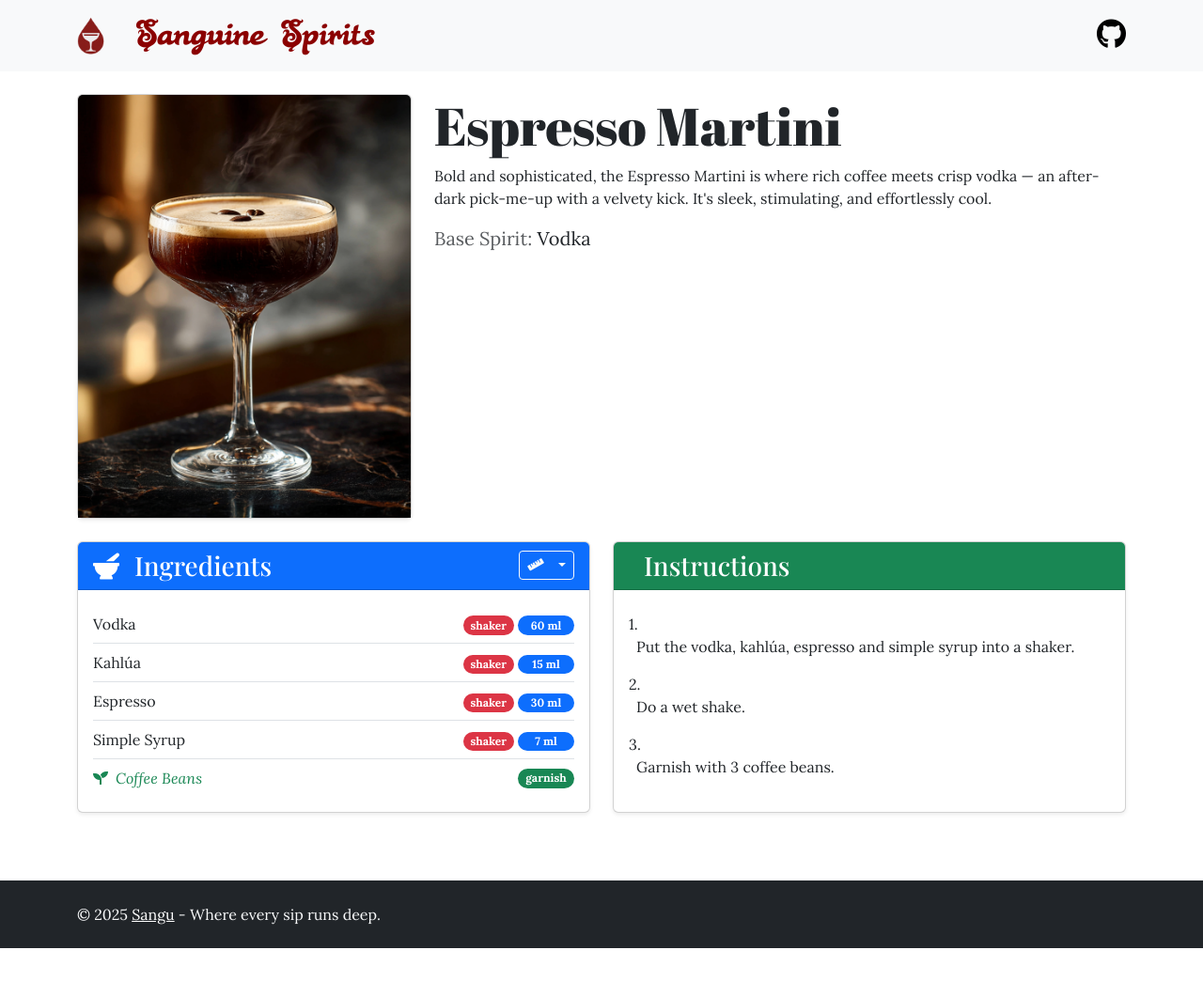
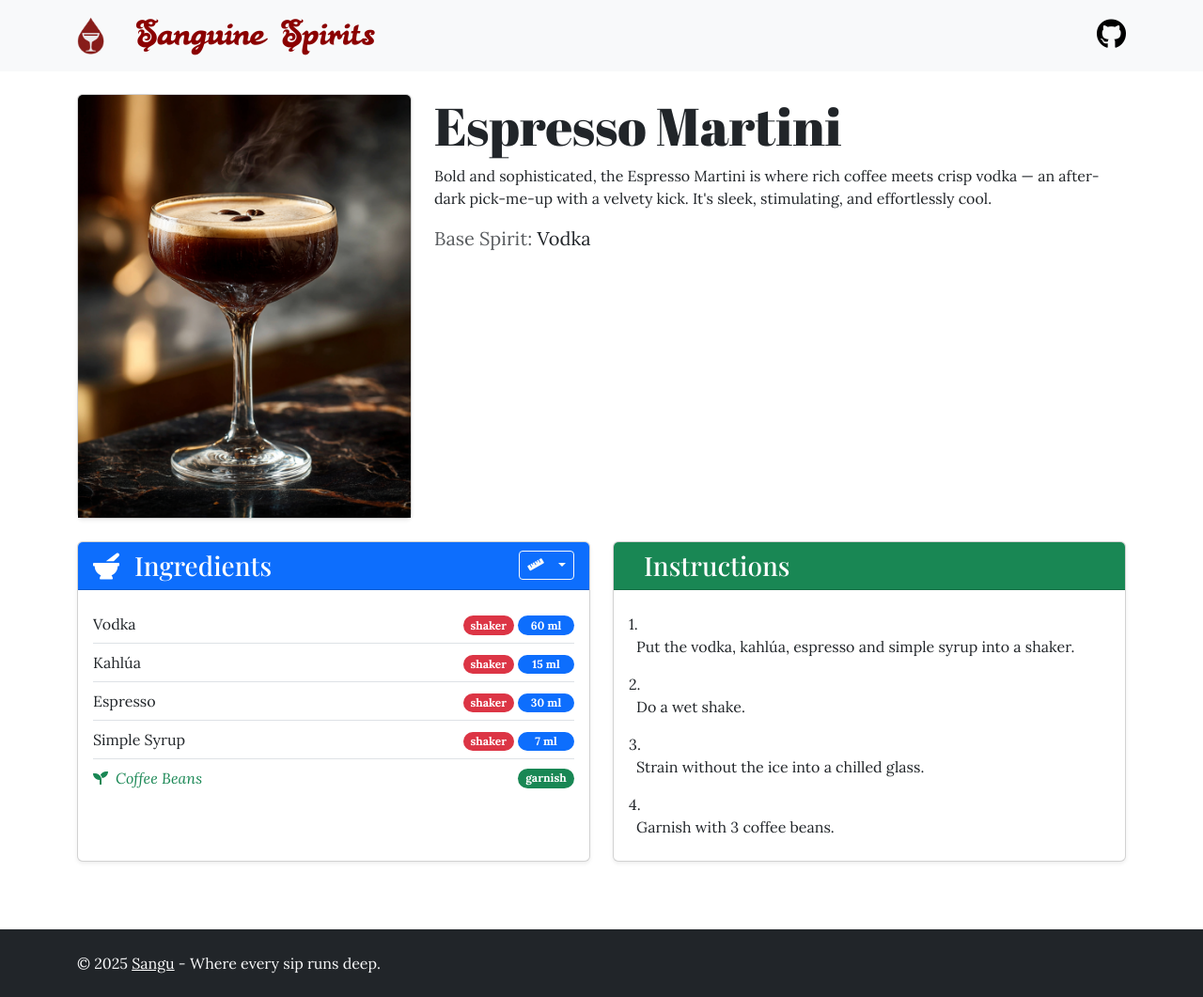
Before and after one commit to SanguPackage/Sanguine-Spirits, a Jekyll site: the page built from cocktails/espresso-martini.html, in a window 1280 px wide. Shown: the whole page at 94% size. Built offline with Jekyll 4.4.1, drawn with Linux system fonts in a browser that asks for light colours; nearby versions of some CDN libraries; some web fonts are replaced; before the commit the page ends 1009 px from its top, so only the background shows below that; part of the change alters nothing that is shown.

Commit message:
add missing step for espresso martini

```diff
--- a/_data/cocktails.yml
+++ b/_data/cocktails.yml
@@ -252,7 +252,7 @@
       type: garnish
   steps:
     - "Cut the lime (see video) and put in the shaker."
-    - "Add the teaspoons sugar and muddle."
+    - "Add 2 teaspoons of sugar and muddle."
     - "Add the cachaça and do a wet shake."
     - "Pour everything in a glass."
     - "Garnish with a lime wheel."
@@ -337,6 +337,7 @@
   steps:
     - "Put the vodka, kahlúa, espresso and simple syrup into a shaker."
     - "Do a wet shake."
+    - "Strain without the ice into a chilled glass."
     - "Garnish with 3 coffee beans."
 
 
```
